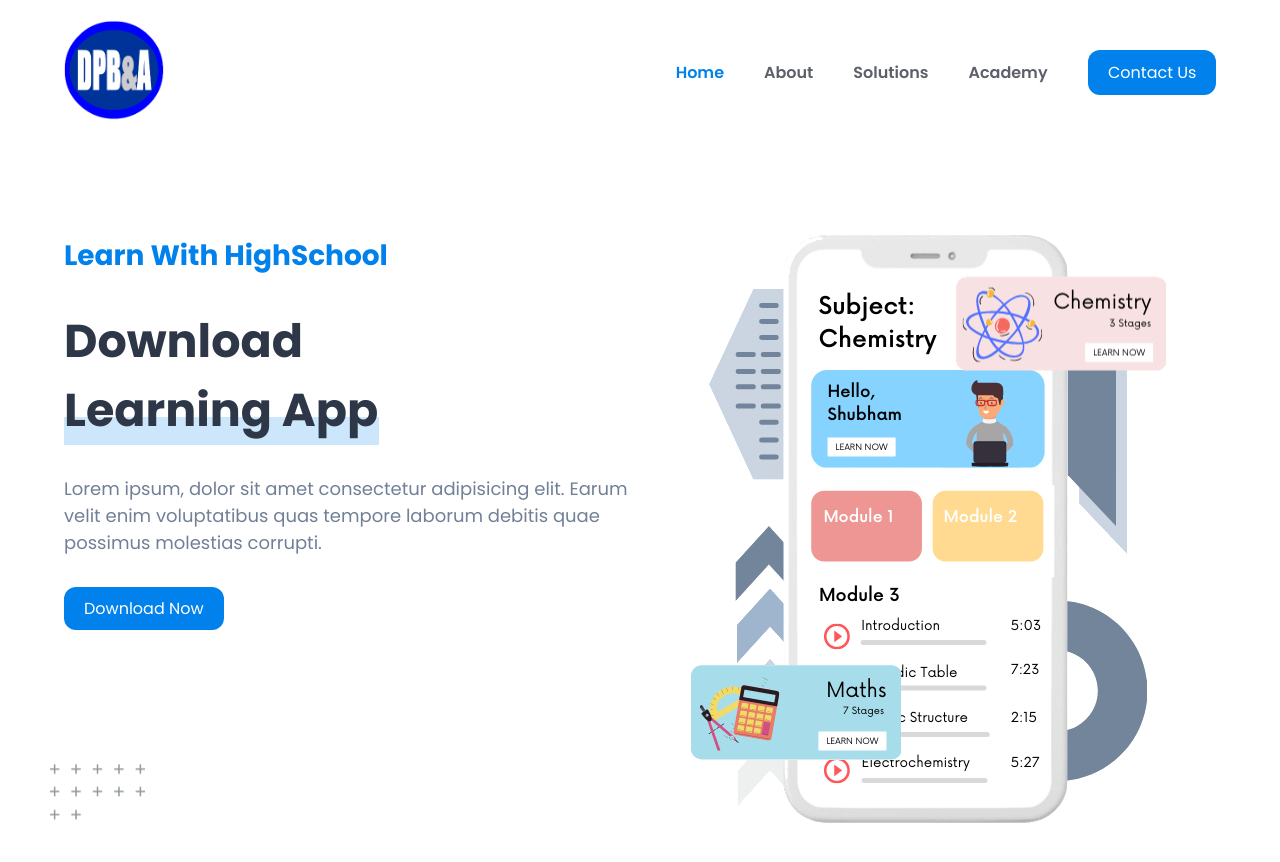
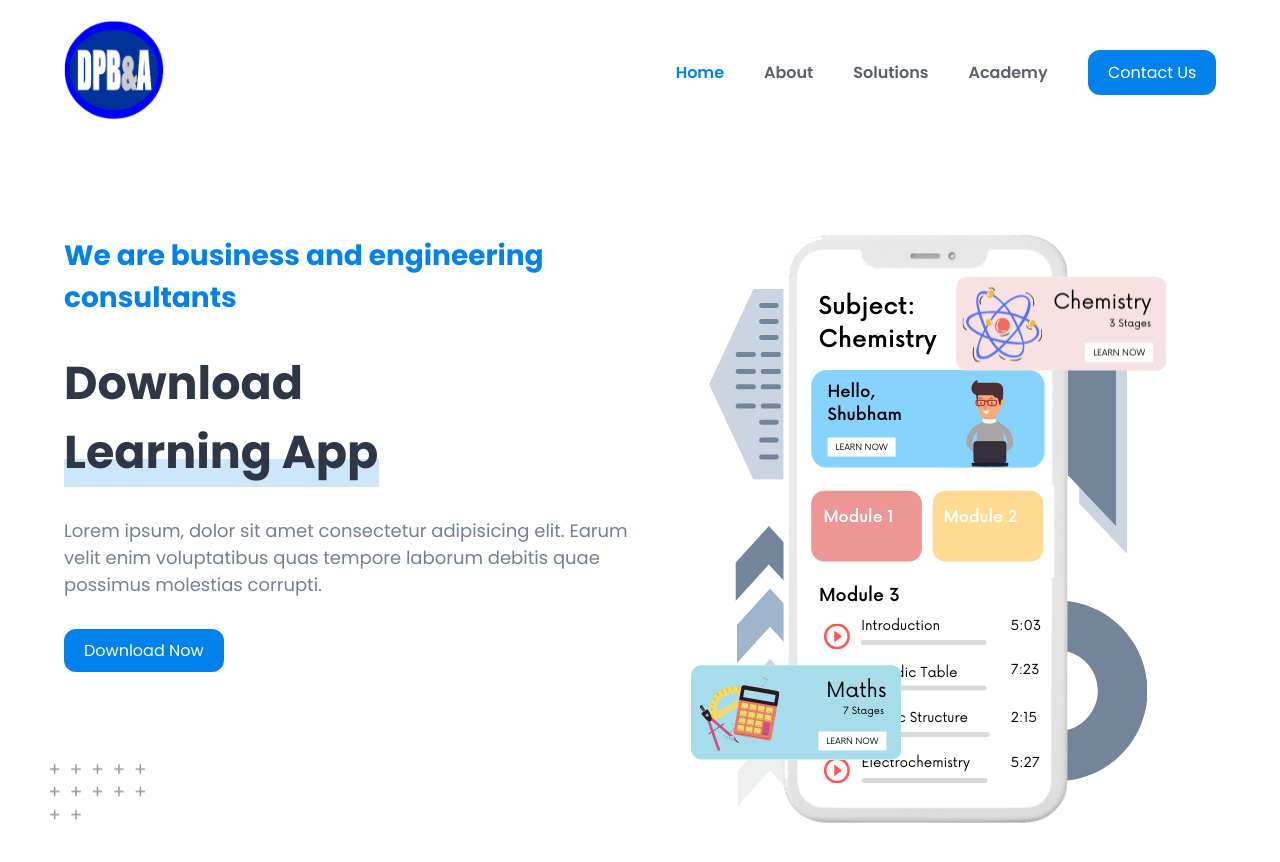
Before and after one commit to DPBandA/dpba, a Jekyll site: the page built from index.html, in a window 1280 px wide and 900 px high. Shown: the top 862 px of the window. Built offline with Jekyll 4.4.1, drawn with Linux system fonts in a browser that asks for light colours.

Commit message:
General updates.

```diff
--- a/index.html
+++ b/index.html
@@ -7,7 +7,7 @@ layout: default_layout
         <div class="intro-section container">
             <div class="intro-text">
                 <img class="float-bg" src="./media/shapes/bg-shape-1.png" alt="">
-                <p class="tag-line">Learn With HighSchool</p>
+                <p class="tag-line">We are business and engineering consultants</p>
                 <p class="main-line">Download<br><span class="highlight">Learning App</span></p>
                 <p class="description">Lorem ipsum, dolor sit amet consectetur adipisicing elit. Earum velit enim
                     voluptatibus quas tempore laborum debitis quae possimus molestias corrupti.</p>
```
